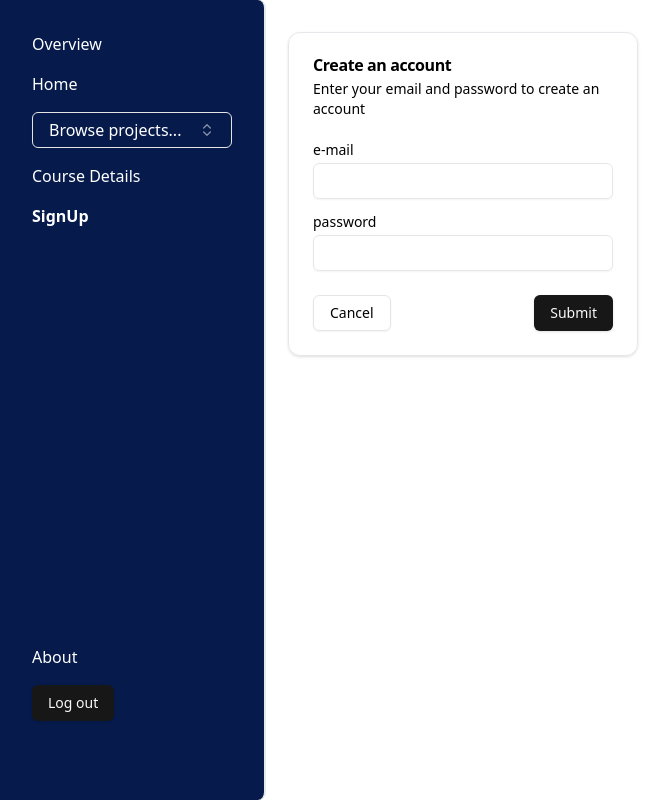
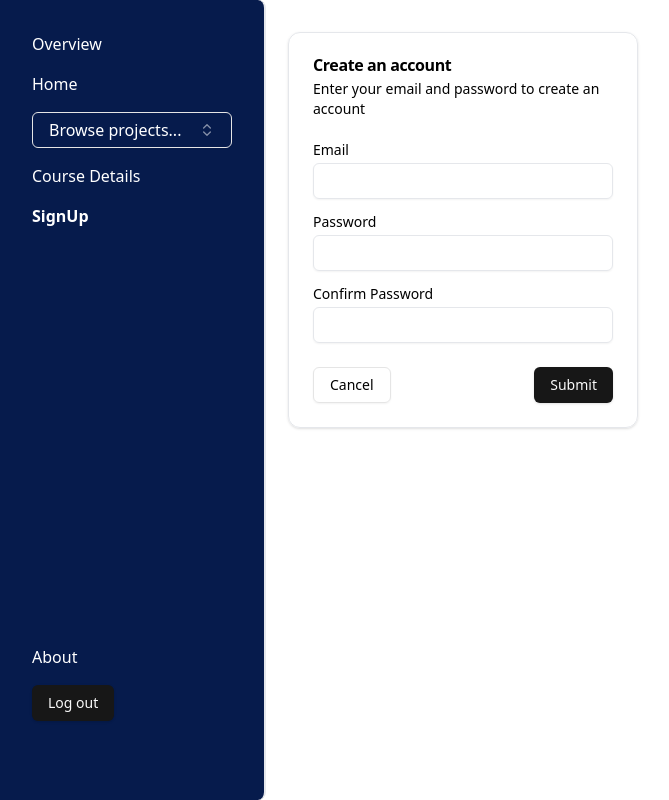
Before and after one commit to TheDevFactory-AI/LearningPortalApp, a React (Vite) app: page /signup in a window 1280 px wide. Shown: the whole page, without its empty margins (0-669 px from the left). Built offline with nearby package versions, Linux system fonts and the light colour scheme.

Commit message:
created a reusable auth card and a resuable formsElement component

```diff
--- a/package.json
+++ b/package.json
@@ -32,7 +32,7 @@
     "zod": "^3.22.4"
   },
   "devDependencies": {
-    "@types/node": "^20.9.2",
+    "@types/node": "^20.9.4",
     "@types/react": "^18.2.37",
     "@types/react-dom": "^18.2.15",
     "@typescript-eslint/eslint-plugin": "^6.10.0",
--- a/src/components/Auth/AuthCard.tsx
+++ b/src/components/Auth/AuthCard.tsx
@@ -7,46 +7,35 @@ import {
   CardHeader,
   CardTitle,
 } from "@/components/ui/card"
-import { Input } from "@/components/ui/input"
-import { Label } from "@/components/ui/label"
-import { useForm } from "react-hook-form"
+
 import PressableButton from "../ui/pressableButton"
 
-/**
- * Refactor this component to handle all forms within a card
- * AND a cancel button + submit button
- * @returns
- */
-export function AuthCard() {
-  const {register,handleSubmit,getValues}=useForm()
-  const onSubmit=(data:any)=>{
-    console.log(JSON.stringify(data))
-  }
+
+type AuthCardProps = {
+  children: React.ReactNode,
+  onSubmit: () => void,
+  cardTitle: string,
+  cardDescription: string
+}
+export function AuthCard({
+  children,
+  onSubmit,
+  cardTitle,
+  cardDescription}:AuthCardProps) {
+
+
   return (
     <Card className="w-[350px]">
       <CardHeader>
-        <CardTitle>Create an account</CardTitle>
-        <CardDescription>Enter your email and password to create an account</CardDescription>
+        <CardTitle>{cardTitle}</CardTitle>
+        <CardDescription>{cardDescription}</CardDescription>
       </CardHeader>
       <CardContent>
-        <form onSubmit={handleSubmit(onSubmit)}>
-          <div className="grid w-full items-center gap-4">
-            <div className="flex flex-col space-y-1.5">
-              <Label htmlFor="email">e-mail</Label>
-              <Input id="email" type="email" {...register("email")}/>
-            </div>
-            <div className="flex flex-col space-y-1.5">
-            <div className="flex flex-col space-y-1.5">
-              <Label htmlFor="password">password</Label>
-              <Input id="password" type="password" {...register("password")} />
-            </div>
-            </div>
-          </div>
-        </form>
+        {children}
       </CardContent>
       <CardFooter className="flex justify-between">
         <Button variant="outline">Cancel</Button>
-        <PressableButton onPress={()=>console.log(JSON.stringify(getValues()))}>Submit</PressableButton>
+        <PressableButton onPress={onSubmit}>Submit</PressableButton>
       </CardFooter>
     </Card>
   )
--- /dev/null
+++ b/src/components/ui/FormElements.tsx
@@ -0,0 +1,37 @@
+import { Label } from '@/components/ui/label';
+import { Input } from '@/components/ui/input';
+import { UseFormRegister } from 'react-hook-form';
+
+type FormElementProps={
+    id:string,
+    label:string,
+    type:React.HTMLInputTypeAttribute,
+    register:UseFormRegister<any>
+}
+
+type FormProps={
+    formMembers:FormElementProps[],
+
+}
+
+const FormElements = ({formMembers}:FormProps) => {
+    return(
+        <div className="grid w-full items-center gap-4">
+                {formMembers.map((formMember,index)=>{
+                    const {id,label,type,register}=formMember;
+                    return (
+                        <div className="flex flex-col space-y-1.5" key={index}>
+                        <Label htmlFor={`${id}`}>{label}</Label>
+                        <Input id={`${id}`} type={`${type}`} {...register(`${label}`)}/>
+                        </div>
+                    )
+                })}
+        </div>
+
+
+
+    )
+
+}
+
+export default FormElements
--- a/src/pages/Authentication/SignUp.tsx
+++ b/src/pages/Authentication/SignUp.tsx
@@ -1,12 +1,34 @@
 import { rootRoute } from "@/App"
 import { AuthCard } from "@/components/Auth/AuthCard"
+import FormElements from "@/components/ui/FormElements";
 import { Route } from "@tanstack/react-router"
+import { useForm } from 'react-hook-form';
+import { useRef } from 'react';
 
 const SignUp = () => {
+  const {register, handleSubmit}=useForm()
+  const onSubmit = (data:any) => {
+    console.log(data)
+  };
+  const submitRef = useRef(null) as any
+  const triggerSubmit = () => {
+    submitRef?.current?.click(); // Programmatically click the hidden submit button
+  };
   return (
-    <div>
-        <AuthCard/>
-    </div>
+    <AuthCard
+    cardTitle="Create an account"
+    cardDescription="Enter your email and password to create an account"
+    onSubmit={triggerSubmit}>
+      <form onSubmit={handleSubmit(onSubmit)}>
+          <FormElements
+          formMembers={[
+            {id:"email",label:"Email",type:"email",register},
+            {id:"password",label:"Password",type:"password",register},
+            {id:"confirmPassword",label:"Confirm Password",type:"password",register}
+        ]}/>
+          <input type="submit" value="Submit" style={{ display: 'none' }} ref={submitRef} />
+        </form>
+    </AuthCard>
   )
 }
 
```
Also changed, not shown: 1 other file (tests, documents, lock files or other folders).
